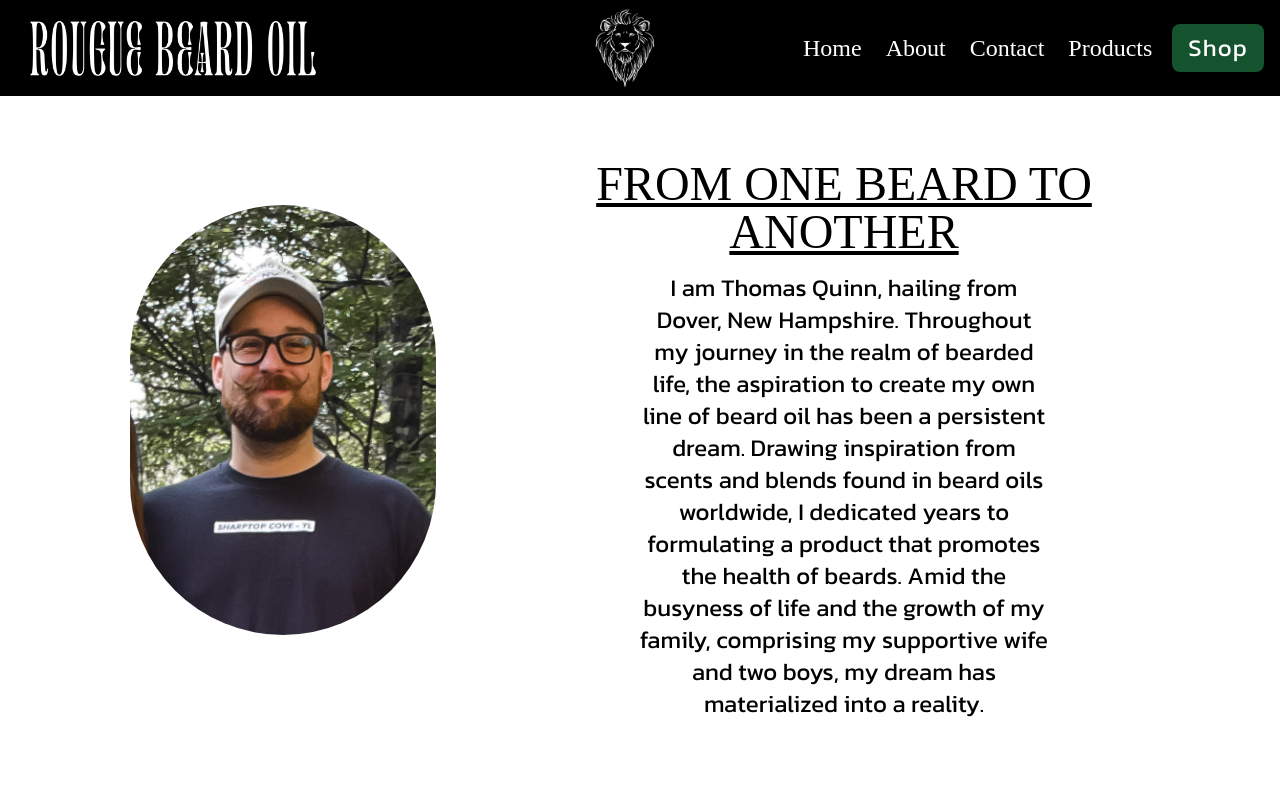
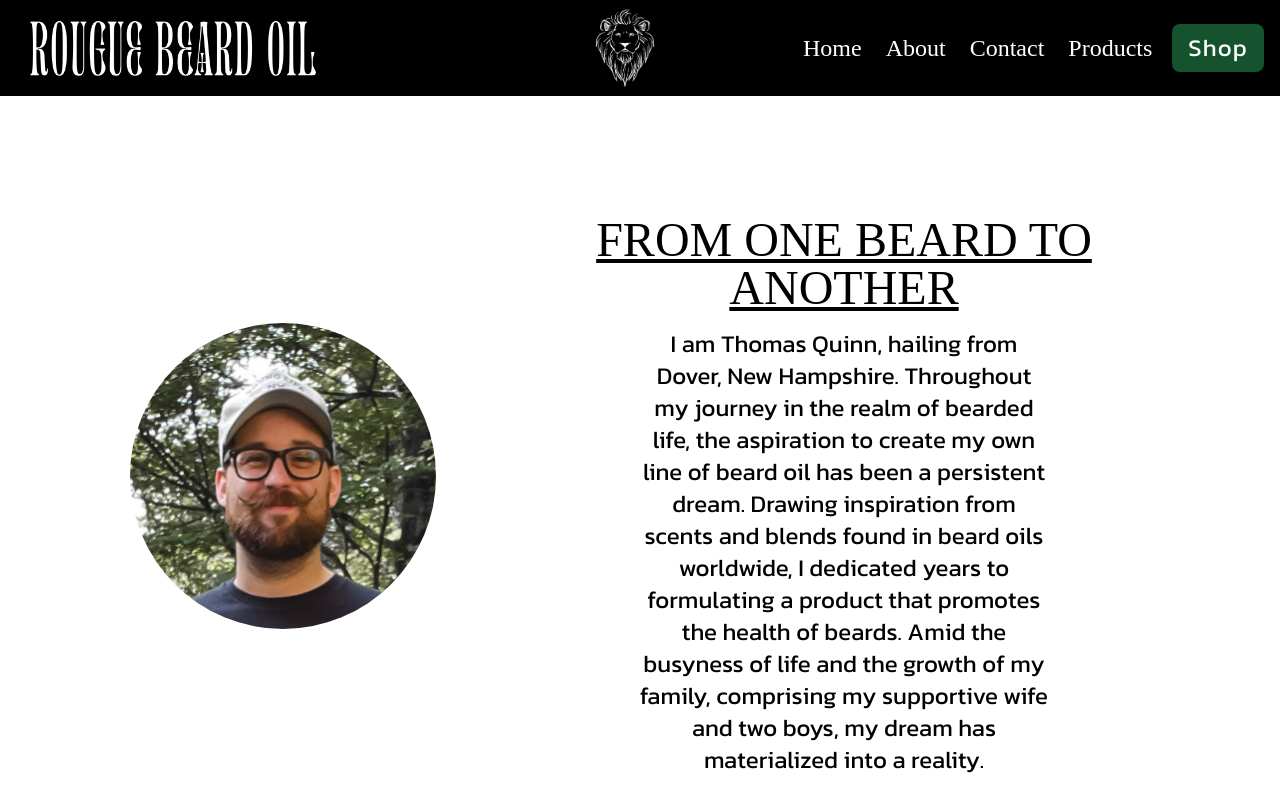
Before and after one commit to MattGuptill/RogueBeardOil, a React (Vite) app: page /about in a window 1280 px wide. Shown: the top 812 px of the page. Built offline with nearby package versions, Linux system fonts and the light colour scheme; a web font is replaced by a local one.

Commit message:
changes to hight and picture on about.jsx

```diff
--- a/src/Components/Pages/About.jsx
+++ b/src/Components/Pages/About.jsx
@@ -4,8 +4,8 @@ import rogueThomas from '/src/assets/photos/Rogue-Thomas.jpg'
 
 export const About = () => {
 
-  const articleStyle ='pt-20'
-  const conStyle =  'h-fit py-10 flex flex-col justify-evenly items-center px-7 lg:flex-row lg: '
+  const articleStyle ='pt-24'
+  const conStyle =  'h-fit py-10 flex flex-col justify-evenly items-center px-7 lg:flex-row lg:pt-20 '
   const imageStyle = 'w-64 rounded-full lg:h-1/4 lg:w-1/4 border-black '
   const divStyle = 'text-center flex flex-col justify-center items-center lg:w-1/2 pt-10'
   const titleStyle = 'font-titles text-3xl underline pb-4 lg:text-5xl'
```
Also changed, not shown: src/assets/photos/Rogue-Thomas.jpg.
